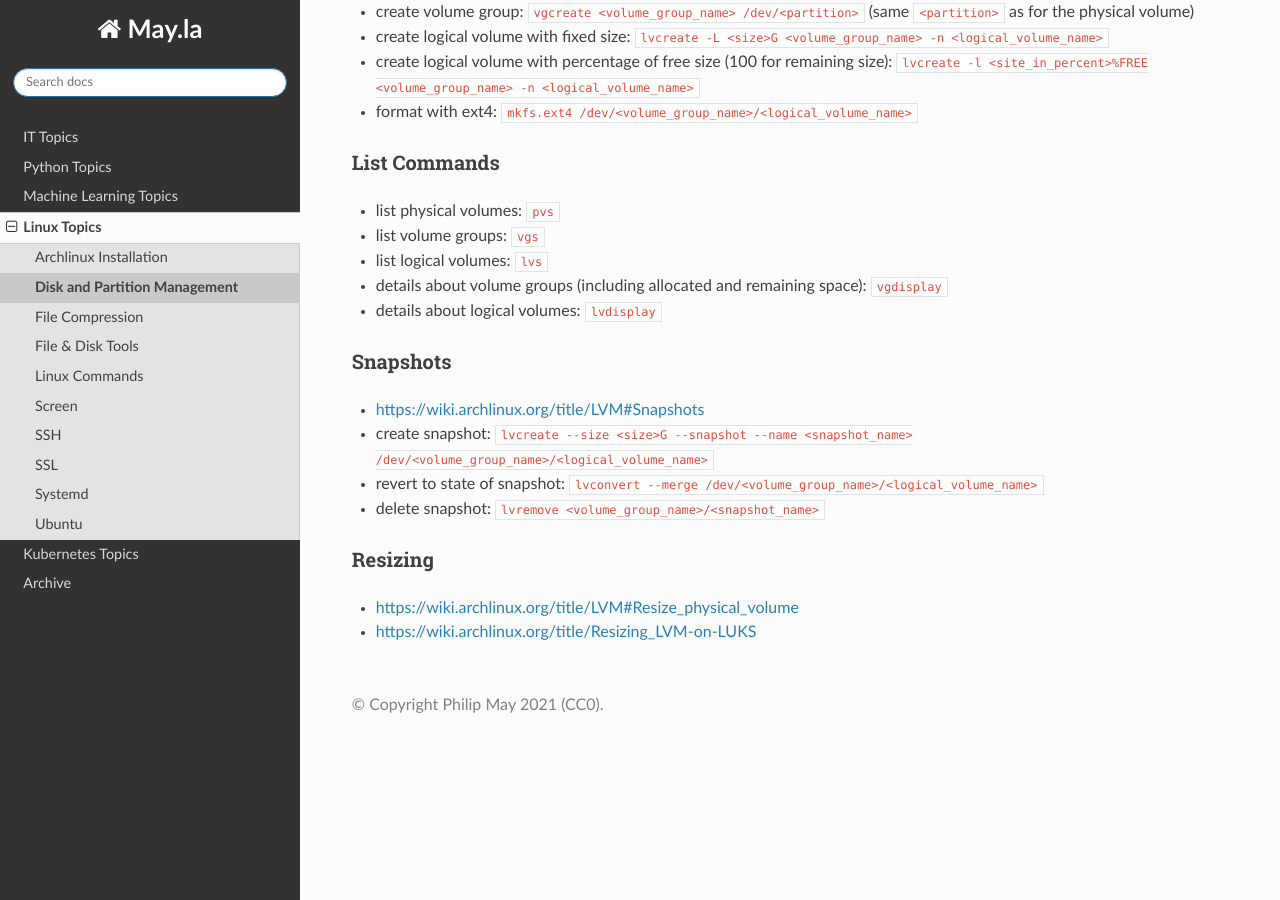
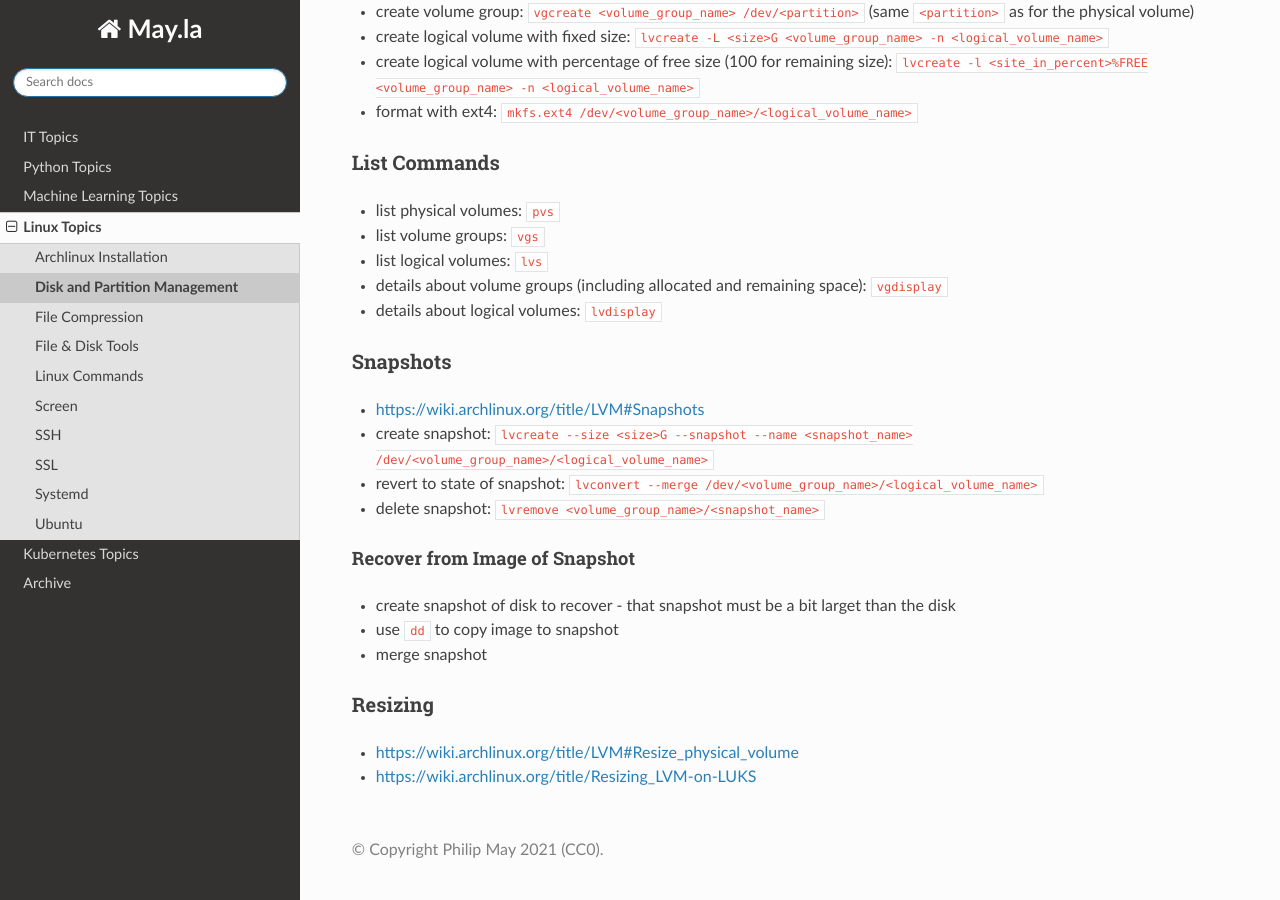
Before and after one commit to PhilipMay/May.la, a Sphinx documentation site: the page built from source/linux/disk-and-partition.md, in a window 1280 px wide and 900 px high, scrolled down 938 px. Built offline with Sphinx 7.4.7 and the Read the Docs theme 2.0.0, drawn with Linux system fonts in a browser that asks for light colours.

Commit message:
Update disk-and-partition.md

```diff
--- a/source/linux/disk-and-partition.md
+++ b/source/linux/disk-and-partition.md
@@ -42,6 +42,11 @@
 - revert to state of snapshot: `lvconvert --merge /dev/<volume_group_name>/<logical_volume_name>`
 - delete snapshot: `lvremove <volume_group_name>/<snapshot_name>`
 
+#### Recover from Image of Snapshot
+- create snapshot of disk to recover - that snapshot must be a bit larget than the disk
+- use `dd` to copy image to snapshot
+- merge snapshot
+
 ### Resizing
 - https://wiki.archlinux.org/title/LVM#Resize_physical_volume
 - https://wiki.archlinux.org/title/Resizing_LVM-on-LUKS
```
